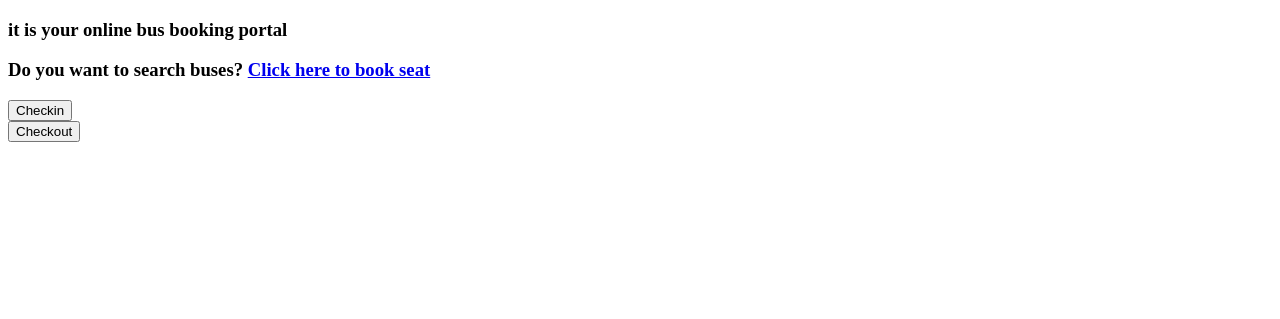
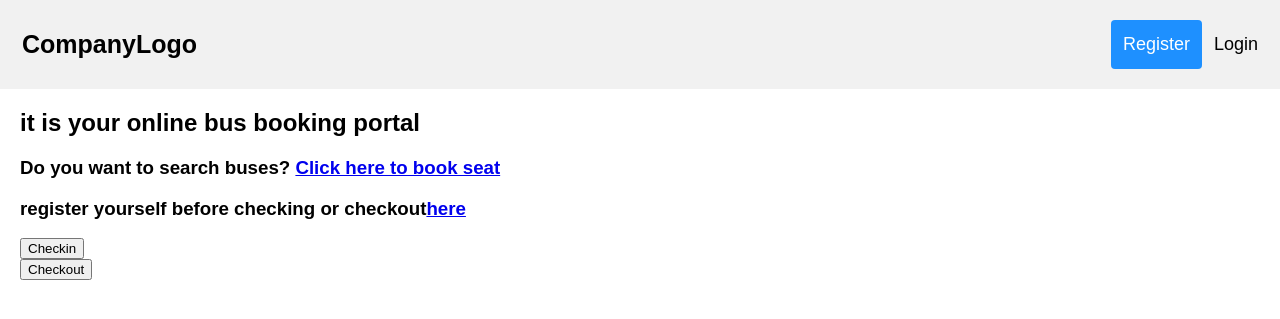
Before and after one commit to Tiashaadhya005/webdev_django_project, a Django app: page / in a window 1280 px wide. Shown: the top 319 px of the page. Run offline with Django 3.2, Linux system fonts and the light colour scheme.

Commit message:
modified previous files

```diff
--- a/Templates/index.html
+++ b/Templates/index.html
@@ -1,14 +1,82 @@
 <!DOCTYPE html>
-<html lang="en">
+<html>
 <head>
-    <meta charset="UTF-8">
-    <meta name="viewport" content="width=device-width, initial-scale=1.0">
-    <title>Online bus booking Site</title>
+<meta name="viewport" content="width=device-width, initial-scale=1">
+<style>
+* {box-sizing: border-box;}
+
+body {
+  margin: 0;
+  font-family: Arial, Helvetica, sans-serif;
+}
+
+.header {
+  overflow: hidden;
+  background-color: #f1f1f1;
+  padding: 20px 10px;
+}
+
+.header a {
+  float: left;
+  color: black;
+  text-align: center;
+  padding: 12px;
+  text-decoration: none;
+  font-size: 18px;
+  line-height: 25px;
+  border-radius: 4px;
+}
+
+.header a.logo {
+  font-size: 25px;
+  font-weight: bold;
+}
+
+.header a:hover {
+  background-color: #ddd;
+  color: black;
+}
+
+.header a.active {
+  background-color: dodgerblue;
+  color: white;
+}
+
+.header-right {
+  float: right;
+}
+
+@media screen and (max-width: 500px) {
+  .header a {
+    float: none;
+    display: block;
+    text-align: left;
+  }
+
+  .header-right {
+    float: none;
+  }
+}
+</style>
 </head>
 <body>
-    <div><h3>it is your online bus booking portal</div>
-    <div><h3>Do you want to search buses? <a href="/busreg" >Click here to book seat</a></div>
 
+<div class="header">
+  <a href="#default" class="logo">CompanyLogo</a>
+  <div class="header-right">
+    {%if header_mssg%}
+      <h3>{{header_mssg}}</h3>
+    {%else%}
+    <a class="active" href="/check/register">Register</a>
+    <a href="/check/login">Login</a>
+    {% endif %}
+  </div>
+</div>
+
+<div style="padding-left:20px">
+  <div><h2>it is your online bus booking portal</h2></div>
+  <div><h3>Do you want to search buses? <a href="/busreg" >Click here to book seat</a></div>
+    <div><h3>register yourself before checking or checkout<a href="/check/register" >here</a></h3></div>
     <div>
         <!---<h3><input type="button" text="checkin" href="/check/inbus" ></h3> -->
         <a href='/check/inbus'>
@@ -24,6 +92,7 @@
         </button>
     </a>
 
-    </div>
+</div>
+
 </body>
 </html>
--- a/busbookreg/urls.py
+++ b/busbookreg/urls.py
@@ -2,8 +2,7 @@ from django.urls import include, path
 from rest_framework import routers
 from .views import *
 
-# router = routers.DefaultRouter()
-# router.register(r'reg', Bus_viewSet)
+
 
 urlpatterns = [
 	path('', index, name="home"),
--- a/checkinout/urls.py
+++ b/checkinout/urls.py
@@ -4,4 +4,6 @@ from .views import *
 urlpatterns = [
     path('inbus',infun,name="inbus"),
     path("outbus",outfun,name="outbus"),
+    path("register", registration, name="register"),
+    path("login", login, name="login"),
 ]
```
Also changed, not shown: busbookreg/views.py (+7 -5 lines), checkinout/views.py (+45 -1 lines).
